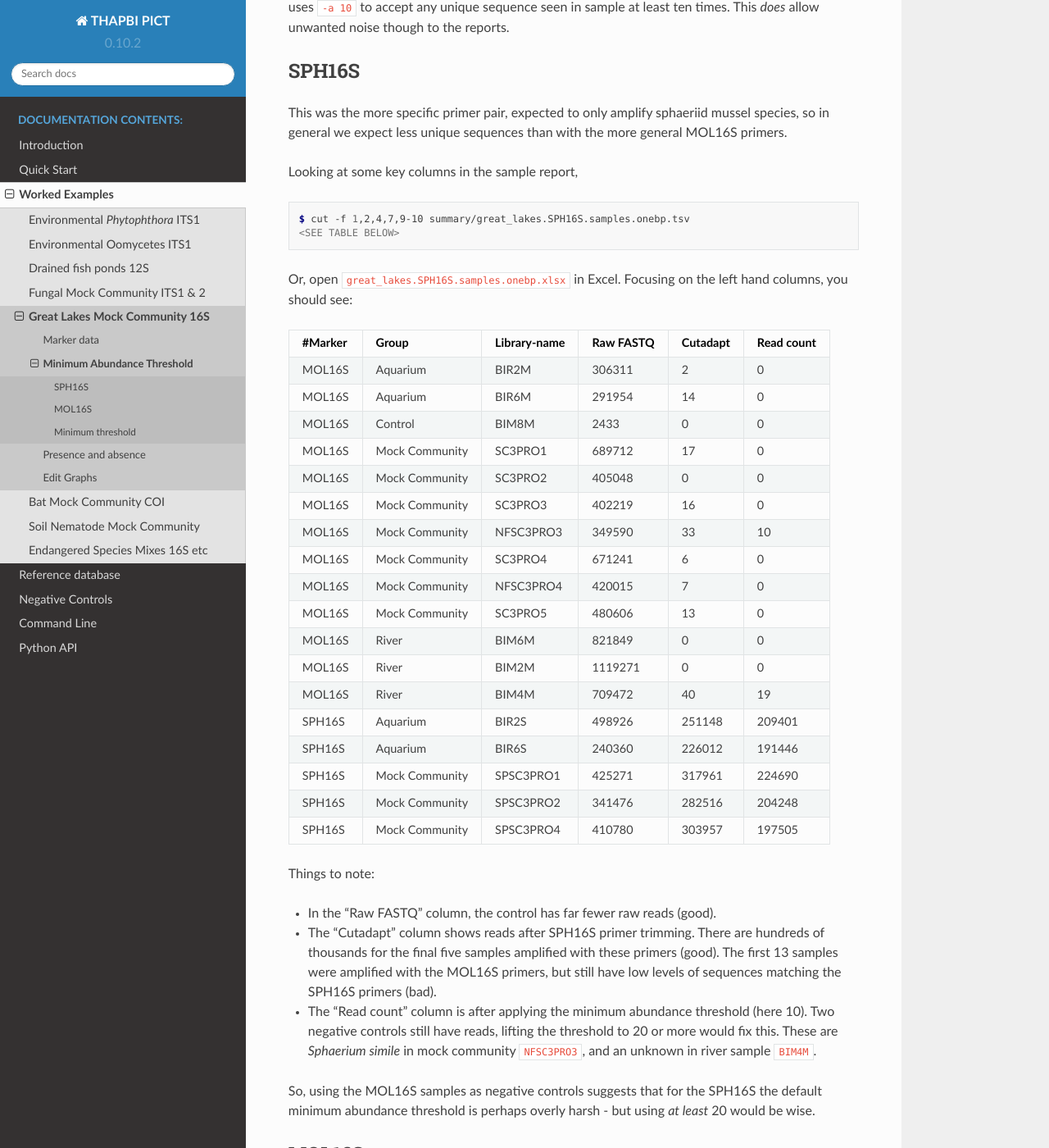
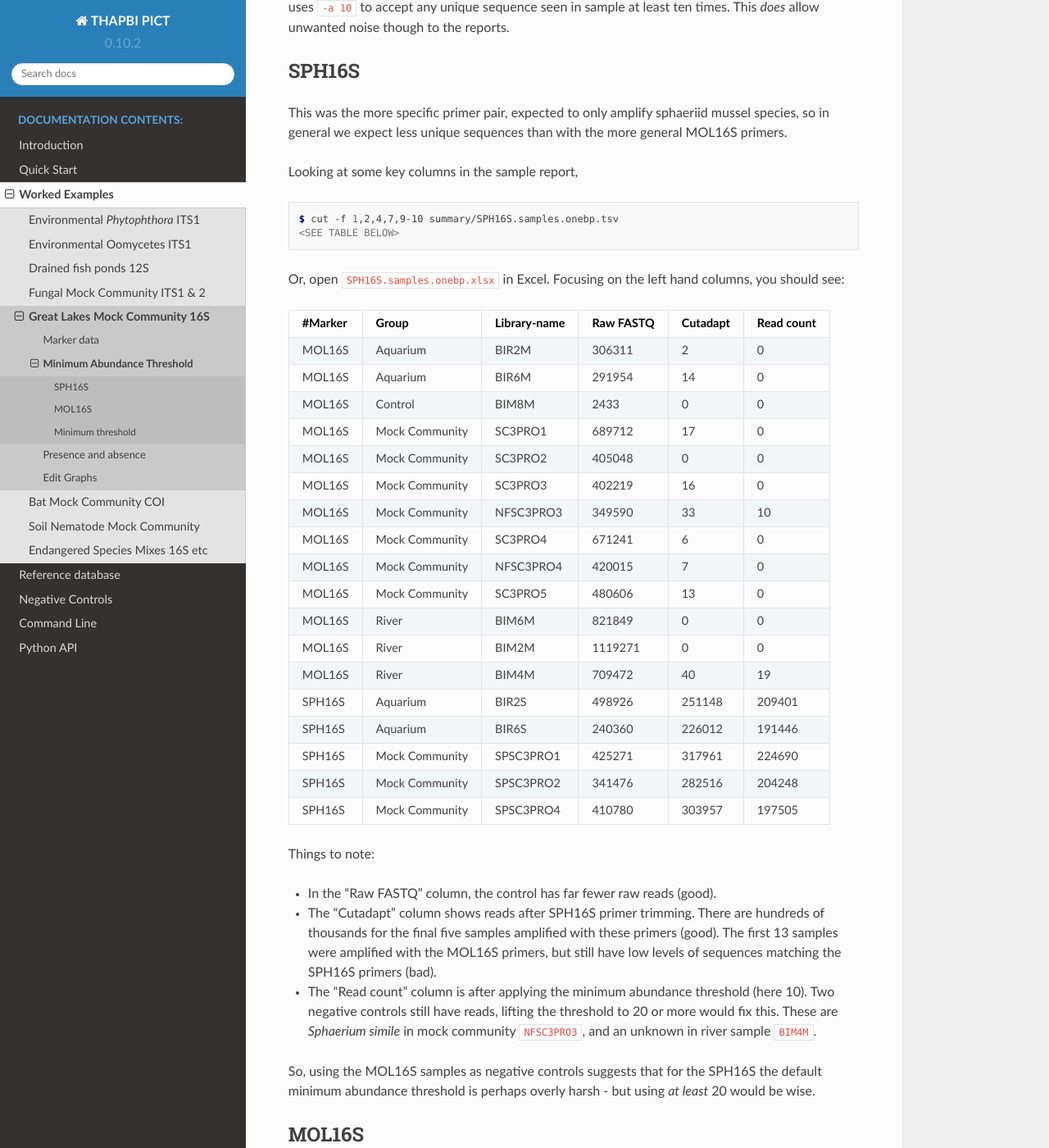
Before and after one commit to peterjc/thapbi-pict, a Sphinx documentation site: the page built from docs/examples/great_lakes/abundance.rst, in a window 1280 px wide and 1400 px high, scrolled down 503 px. Shown: the whole window at 82% size. Built offline with Sphinx 7.4.7 and the Read the Docs theme 2.0.0, drawn with Linux system fonts in a browser that asks for light colours; pages that are not in the unit, such as notebooks, are missing from menus; some of the changed text lies outside the part shown.

Commit message:
Refresh filenames

```diff
--- a/docs/examples/great_lakes/abundance.rst
+++ b/docs/examples/great_lakes/abundance.rst
@@ -28,11 +28,11 @@ Looking at some key columns in the sample report,
 
 .. code:: console
 
-    $ cut -f 1,2,4,7,9-10 summary/great_lakes.SPH16S.samples.onebp.tsv
+    $ cut -f 1,2,4,7,9-10 summary/SPH16S.samples.onebp.tsv
     <SEE TABLE BELOW>
 
-Or, open ``great_lakes.SPH16S.samples.onebp.xlsx`` in Excel. Focusing on the
-left hand columns, you should see:
+Or, open ``SPH16S.samples.onebp.xlsx`` in Excel. Focusing on the left hand
+columns, you should see:
 
 ======= ============== ============ ========= ======== ==========
 #Marker Group          Library-name Raw FASTQ Cutadapt Read count
@@ -80,11 +80,11 @@ We'll initially looking at the same key columns in the sample report,
 
 .. code:: console
 
-    $ cut -f 1,2,4,7,9-10 summary/great_lakes.MOL16S.samples.onebp.tsv
+    $ cut -f 1,2,4,7,9-10 summary/MOL16S.samples.onebp.tsv
     <SEE TABLE BELOW>
 
-Or, open ``great_lakes.MOL16S.samples.onebp.xlsx`` in Excel. Focusing on the
-left hand columns, you should see:
+Or, open ``MOL16S.samples.onebp.xlsx`` in Excel. Focusing on the left hand
+columns, you should see:
 
 ======= ============== ============ ========= ======== ==========
 #Marker Group          Library-name Raw FASTQ Cutadapt Read count
@@ -154,7 +154,7 @@ matched to *Sphaerium simile*:
 
 .. code:: console
 
-    $ grep 20c0669e4c6f8436c9d42736df727c83 summary/great_lakes.MOL16S.reads.onebp.tsv | cut -f 1,2
+    $ grep 20c0669e4c6f8436c9d42736df727c83 summary/MOL16S.reads.onebp.tsv | cut -f 1,2
     20c0669e4c6f8436c9d42736df727c83  Sphaerium simile
 
 Or look at this TSV or ``summary/MOL16S.reads.onebp.xlsx`` in Excel.
@@ -192,7 +192,7 @@ read report, or at the command line:
     TTGAAAAAAAGATCCCTTATTAAGGACAAAAGAAAAAGTTACCGTAGGGATAACAGCGTTATCGTTTTTAAGAGAACTAA
     TCGAAGAAACGGTTTGCG
     $ grep -E "(MD5|20c0669e4c6f8436c9d42736df727c83|ecdaa082b70f5e268f76128693531760|98dc259e48de3e258cb93a34c38a9484)" \
-      summary/great_lakes.MOL16S.reads.onebp.tsv | cut -f 1,2
+      summary/MOL16S.reads.onebp.tsv | cut -f 1,2
     <SEE TABLE BELOW>
 
 Giving:
```
